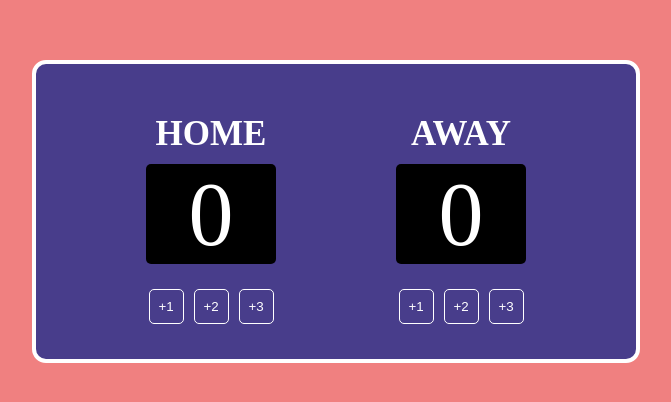
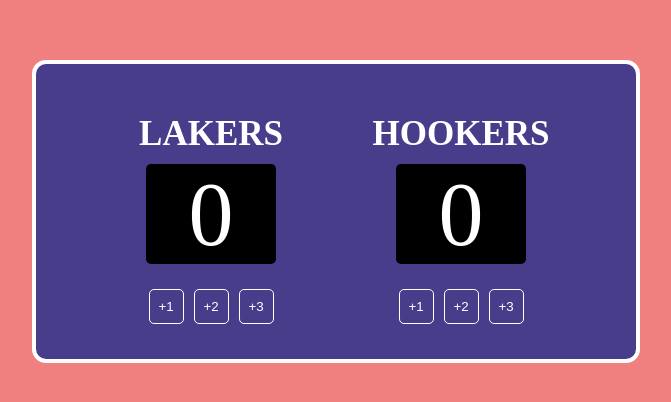
Before and after one commit to mohammad-azmaan/basketball-scoreboard, a plain HTML site: page basketball-scoreboard/index.html in a window 1280 px wide. Shown: the whole page, without its empty margins (304-975 px from the left). Drawn offline with Linux system fonts and the light colour scheme.

Commit message:
added team name

```diff
--- a/basketball-scoreboard/index.html
+++ b/basketball-scoreboard/index.html
@@ -11,7 +11,7 @@
 <body>
     <div class="container">
         <div id="home-section" class="section">
-            <h3>HOME</h3>
+            <h3>LAKERS</h3>
             <div class="section-div">
                 <div class="count" id="home-count">0</div>
                 <div class="btn-div">
@@ -22,7 +22,7 @@
             </div>
         </div>
         <div id="guest-section" class="section">
-            <h3>AWAY</h3>
+            <h3>HOOKERS</h3>
             <div class="section-div">
                 <div class="count" id="guest-count">0</div>
                 <div class="btn-div">
```
